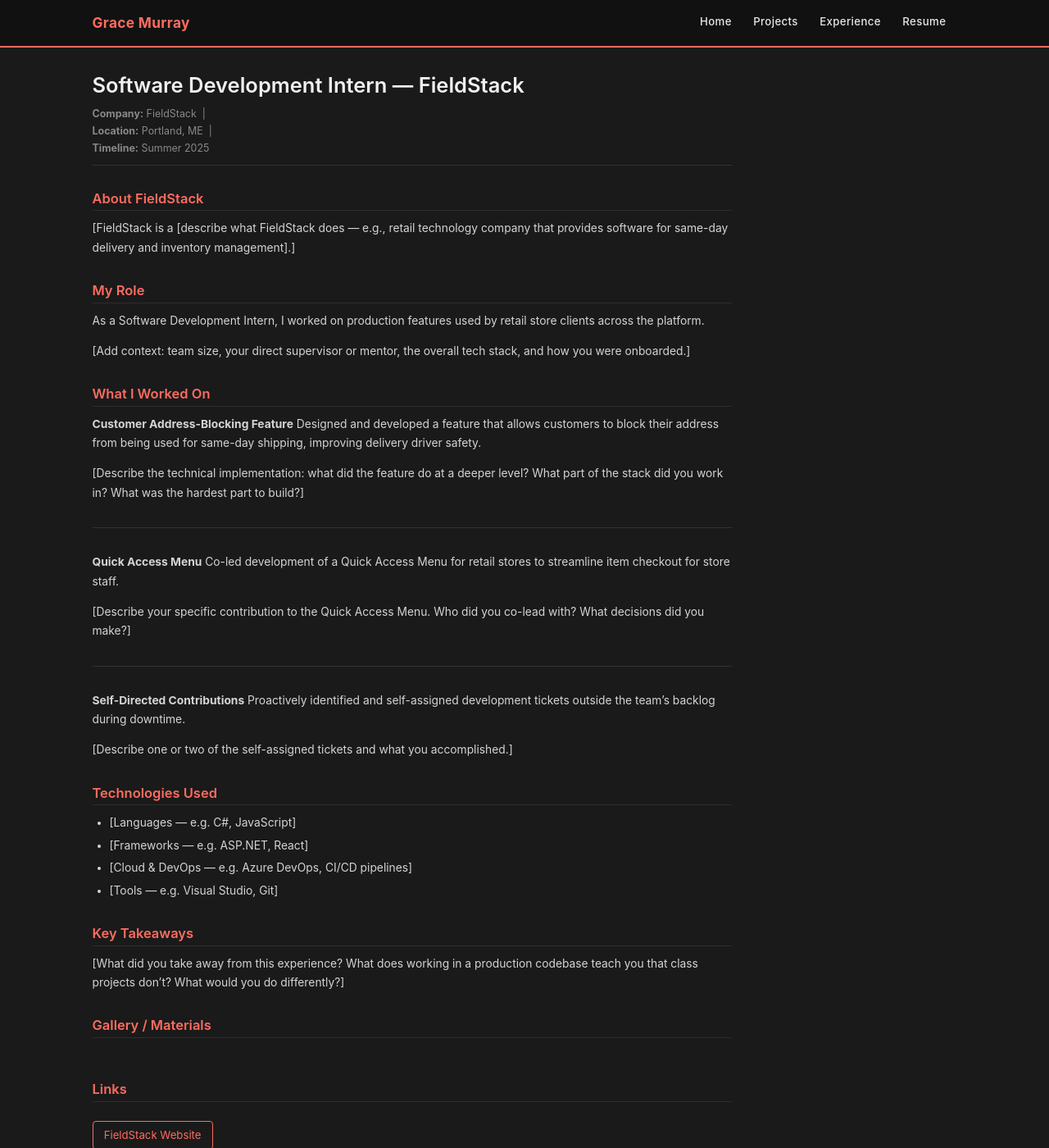
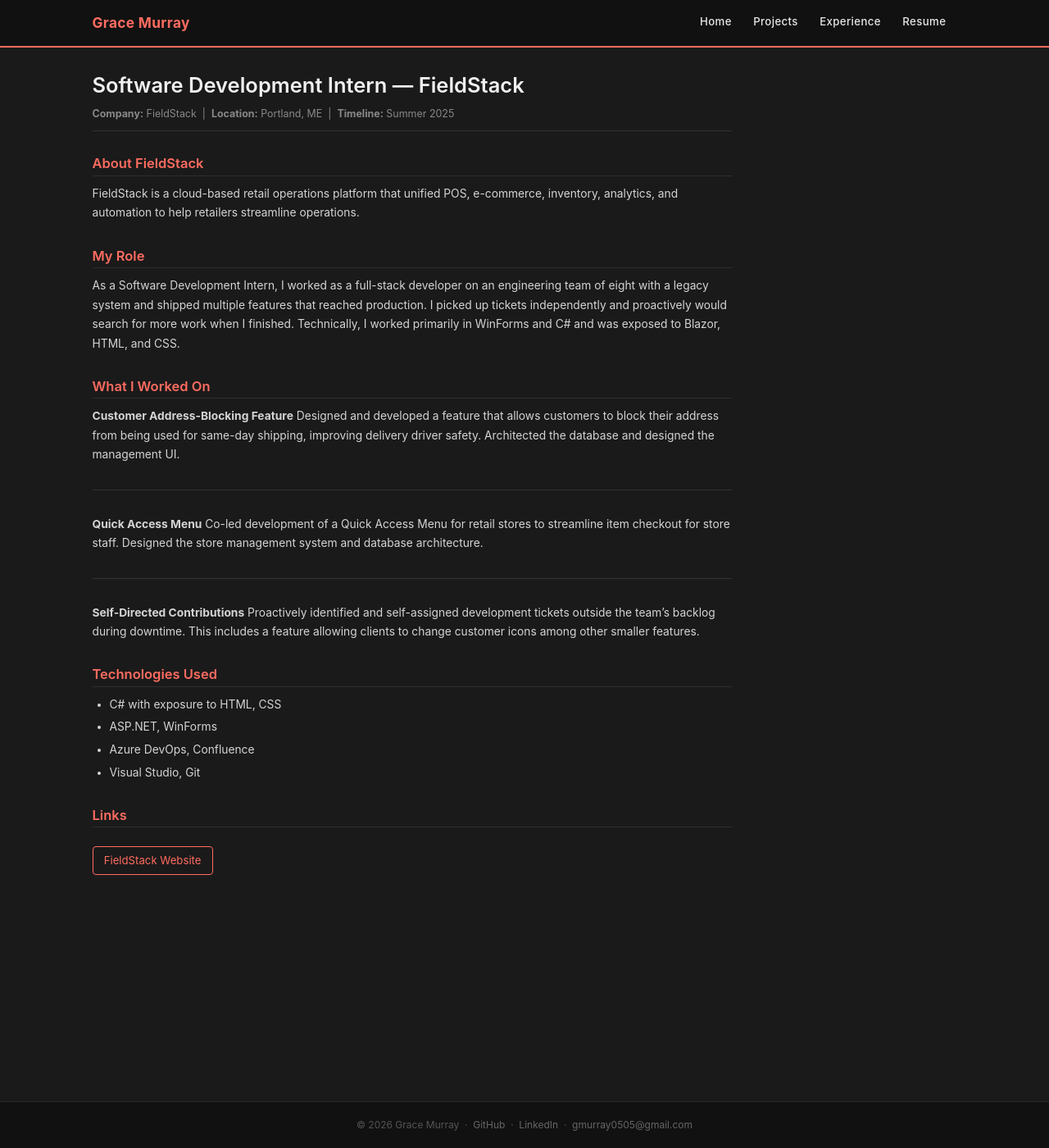
Before and after one commit to grelmu/grelmu.github.io, a Jekyll site: the page built from _pages/experience/fieldstack-intern.md, in a window 1280 px wide and 1400 px high. Shown: the whole window at 82% size. Built offline with Jekyll 4.4.1, drawn with Linux system fonts in a browser that asks for light colours.

Commit message:
updating experiences and cleaning home page

```diff
--- a/_pages/experience/fieldstack-intern.md
+++ b/_pages/experience/fieldstack-intern.md
@@ -6,79 +6,41 @@ permalink: /experience/fieldstack-intern/
 
 <div class="project-meta">
   <strong>Company:</strong> FieldStack &nbsp;|&nbsp;
-    <br>
   <strong>Location:</strong> Portland, ME &nbsp;|&nbsp;
-    <br>
   <strong>Timeline:</strong> Summer 2025
 </div>
 
 ## About FieldStack
 
-<!-- REPLACE: Describe FieldStack in a sentence or two for visitors who may not know it. -->
-[FieldStack is a [describe what FieldStack does — e.g., retail technology company
-that provides software for same-day delivery and inventory management].]
+FieldStack is a cloud-based retail operations platform that unified POS, e-commerce, inventory, analytics, and automation to help retailers streamline operations.
 
 ## My Role
 
-As a Software Development Intern, I worked on production features used by retail
-store clients across the platform.
-
-<!-- REPLACE: Add more context — how big was the team? Who did you report to?
-     What was the tech stack you worked with day-to-day? -->
-[Add context: team size, your direct supervisor or mentor, the overall tech stack,
-and how you were onboarded.]
+As a Software Development Intern, I worked as a full-stack developer on an engineering team of eight with a legacy system and shipped multiple features that reached production. I picked up tickets independently and proactively would search for more work when I finished. Technically, I worked primarily in WinForms and C# and was exposed to Blazor, HTML, and CSS.
 
 ## What I Worked On
 
 **Customer Address-Blocking Feature**
 Designed and developed a feature that allows customers to block their address
-from being used for same-day shipping, improving delivery driver safety.
-
-<!-- REPLACE: Expand on this. What were the technical details?
-     What did the implementation look like? What did you learn? -->
-[Describe the technical implementation: what did the feature do at a deeper level?
-What part of the stack did you work in? What was the hardest part to build?]
+from being used for same-day shipping, improving delivery driver safety. Architected the database and designed the management UI.
 
 ---
 
 **Quick Access Menu**
-Co-led development of a Quick Access Menu for retail stores to streamline
-item checkout for store staff.
-
-<!-- REPLACE: Expand on your contribution to this feature. -->
-[Describe your specific contribution to the Quick Access Menu. Who did you
-co-lead with? What decisions did you make?]
+Co-led development of a Quick Access Menu for retail stores to streamline item checkout for store staff. Designed the store management system and database architecture.
 
 ---
 
 **Self-Directed Contributions**
 Proactively identified and self-assigned development tickets outside the
-team's backlog during downtime.
-
-<!-- REPLACE: What tickets did you pick up? What did this demonstrate about you? -->
-[Describe one or two of the self-assigned tickets and what you accomplished.]
+team's backlog during downtime. This includes a feature allowing clients to change customer icons among other smaller features.
 
 ## Technologies Used
 
-<!-- REPLACE: -->
-- [Languages — e.g. C#, JavaScript]
-- [Frameworks — e.g. ASP.NET, React]
-- [Cloud & DevOps — e.g. Azure DevOps, CI/CD pipelines]
-- [Tools — e.g. Visual Studio, Git]
-
-## Key Takeaways
-
-<!-- REPLACE: What did this internship teach you professionally and technically? -->
-[What did you take away from this experience? What does working in a production
-codebase teach you that class projects don't? What would you do differently?]
-
-## Gallery / Materials
-
-<div class="project-gallery">
-  <!-- Add any screenshots (with permission), architecture diagrams, etc.
-  <img src="/assets/images/fieldstack/feature-screenshot.png" alt="[description]" />
-  -->
-</div>
+- C# with exposure to HTML, CSS
+- ASP.NET, WinForms
+- Azure DevOps, Confluence
+- Visual Studio, Git
 
 ## Links
 
```
Also changed, not shown: _layouts/home.html (+4 -4 lines), _pages/experience/camp-invention.md (+1 -14 lines), _pages/experience/head-server.md (+1 -18 lines), _pages/experience/hostess-casino.md (+0 -18 lines), _pages/experience/tutor.md (+2 -20 lines).
